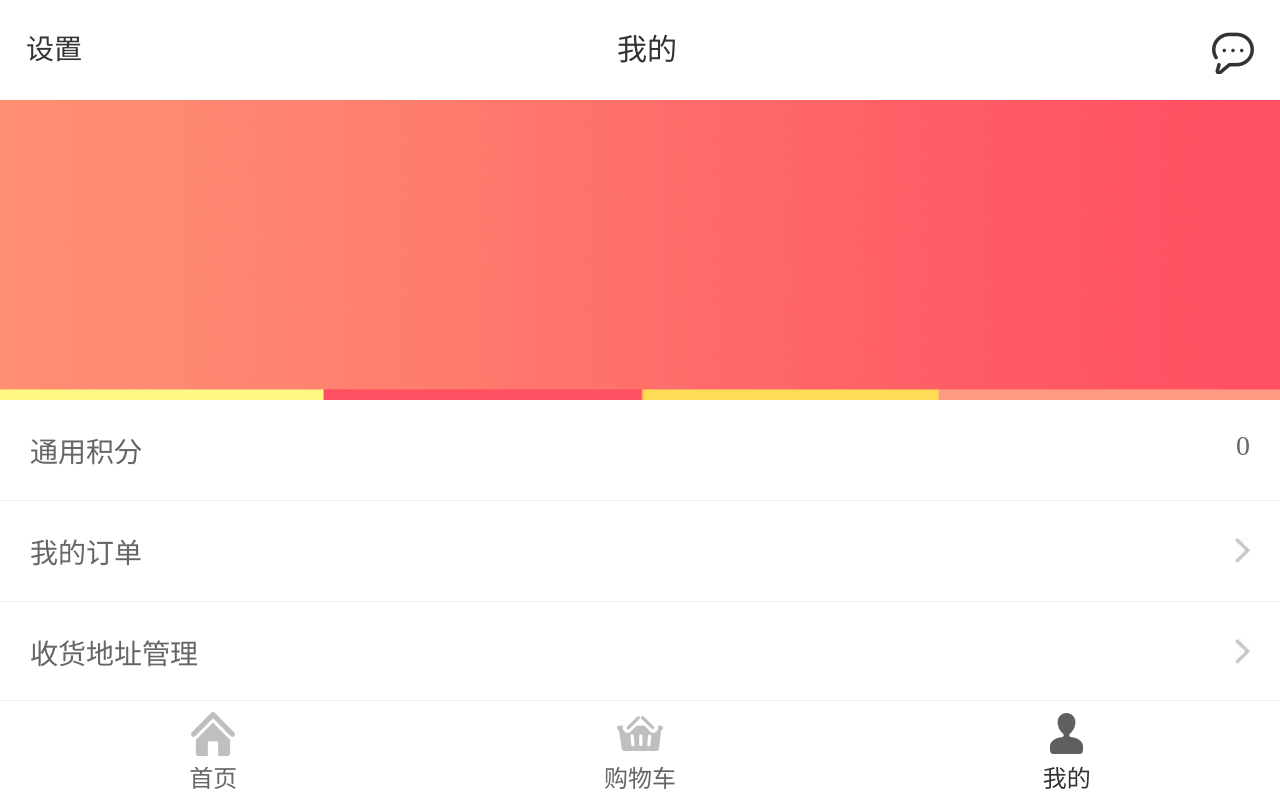
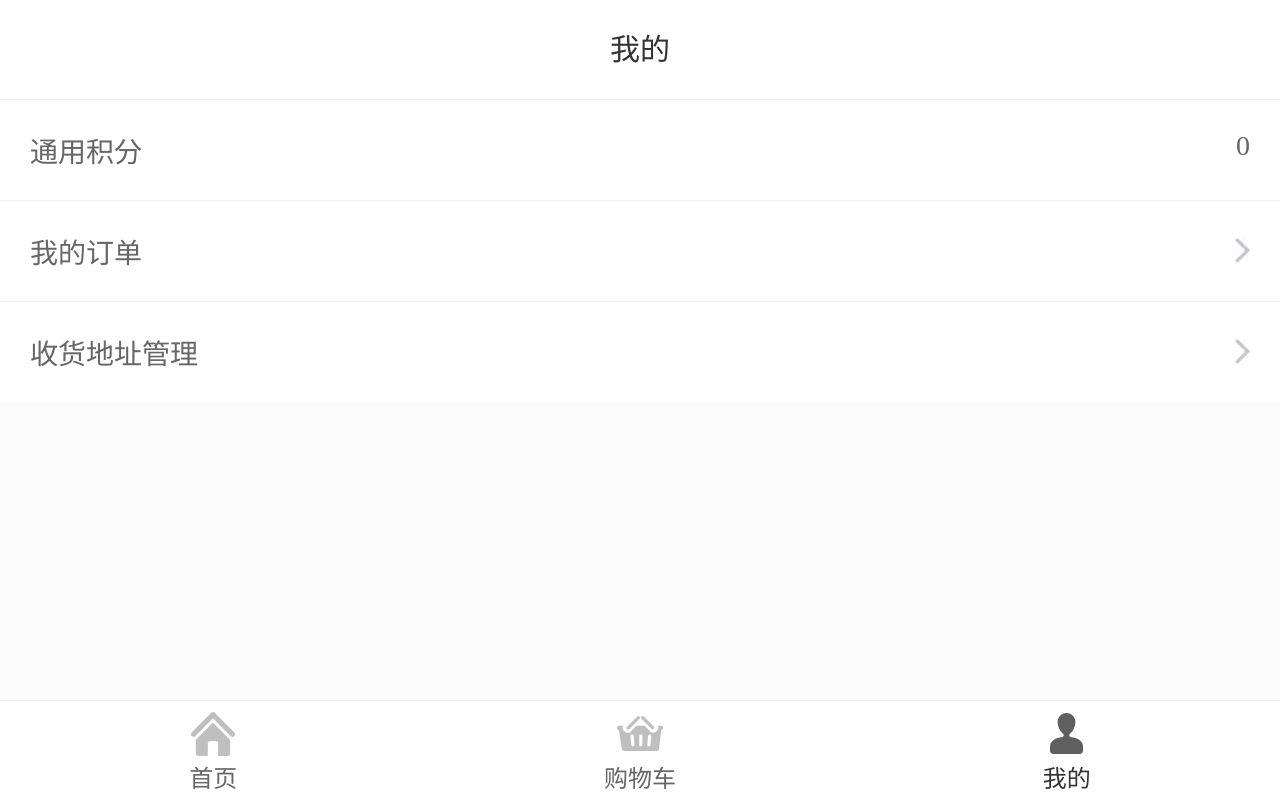
Before and after one commit to zhaojinshi/JFSC, a plain HTML site: page html/my.html in a window 1280 px wide. Drawn offline with Linux system fonts and the light colour scheme.

Commit message:
'修改'

```diff
--- a/css/my.scss
+++ b/css/my.scss
@@ -4,7 +4,7 @@ body{
 }
 header{
   padding: 0.2rem 0.26rem;
-  @include Flexbetween;
+  @include Flexcenter;
   height: 1rem;
   width: 100%;
   position: fixed;
@@ -13,11 +13,12 @@ header{
   z-index: 99999;
   background: #fff;
   line-height: 0.6rem;
-  a{
-    display: block;
-    color: #333;
-    font-size: 0.28rem;
-  }
+  border-bottom: 1px solid #eee;
+  //a{
+  //  display: block;
+  //  color: #333;
+  //  font-size: 0.28rem;
+  //}
   h1{
     line-height: 0.6rem;
     font-size: 0.3rem;
@@ -25,40 +26,40 @@ header{
     color: #333;
     text-align: center;
   }
-  .mynews{
-    width: 0.42rem;
-    height: 0.42rem;
-    background-image: url(../images/weixin20170922162901.png);
-    background-repeat: no-repeat;
-    background-size: cover;
-    background-position: center;
-    margin-top: 0.12rem;
-  }
+  //.mynews{
+  //  width: 0.42rem;
+  //  height: 0.42rem;
+  //  background-image: url(../images/weixin20170922162901.png);
+  //  background-repeat: no-repeat;
+  //  background-size: cover;
+  //  background-position: center;
+  //  margin-top: 0.12rem;
+  //}
 }
 section{
   margin-top: 1rem;
-  .myinfo{
-    @include FlexCcenter;
-    height: 3rem;
-    background-image: url(../images/wodebg@2x.png);
-    background-repeat: no-repeat;
-    background-size: cover;
-    background-position: bottom;
-    .avatar{
-      height: 1.2rem;
-      width: 1.2rem;
-      background-image: url(../images/duiduoduo@2x.png);
-      background-repeat: no-repeat;
-      background-size: cover;
-      background-position: center;
-      margin-bottom: 0.2rem;
-      border-radius: 50%;
-    }
-    .nickname{
-      color: #fff;
-      font-size: 0.24rem;
-    }
-  }
+  //.myinfo{
+  //  @include FlexCcenter;
+  //  height: 3rem;
+  //  background-image: url(../images/wodebg@2x.png);
+  //  background-repeat: no-repeat;
+  //  background-size: cover;
+  //  background-position: bottom;
+  //  .avatar{
+  //    height: 1.2rem;
+  //    width: 1.2rem;
+  //    background-image: url(../images/duiduoduo@2x.png);
+  //    background-repeat: no-repeat;
+  //    background-size: cover;
+  //    background-position: center;
+  //    margin-bottom: 0.2rem;
+  //    border-radius: 50%;
+  //  }
+  //  .nickname{
+  //    color: #fff;
+  //    font-size: 0.24rem;
+  //  }
+  //}
   ul{
     li{
       border-bottom: 1px solid #eee;
--- a/css/search.scss
+++ b/css/search.scss
@@ -135,7 +135,6 @@ header{
       .pic{
         width:1.6rem;
         height: 1.6rem;
-        background: red;
           img{
           width:1.6rem;
           height: 1.6rem;
--- a/css/storedetails.scss
+++ b/css/storedetails.scss
@@ -1,6 +1,13 @@
 @import "domo";
 body{
   background: #fcfcfc;
+  height: 100%;
+}
+html{
+  height: 100%;
+}
+.top{
+  padding-bottom: 1rem;
 }
 header{
   padding: 0.2rem 0.26rem;
--- a/html/my.html
+++ b/html/my.html
@@ -11,14 +11,12 @@
 </head>
 <body>
 <header>
-    <a href="setup.html">设置</a>
     <h1>我的</h1>
-    <a href="mynews.html"><div class="mynews"></div></a>
 </header>
 <section>
-    <div class="myinfo">
+    <!--<div class="myinfo">-->
 
-    </div>
+    <!--</div>-->
     <ul>
         <li>
             <div class="lis">
```
Also changed, not shown: css/my.css, css/search.css, css/storedetails.css.
